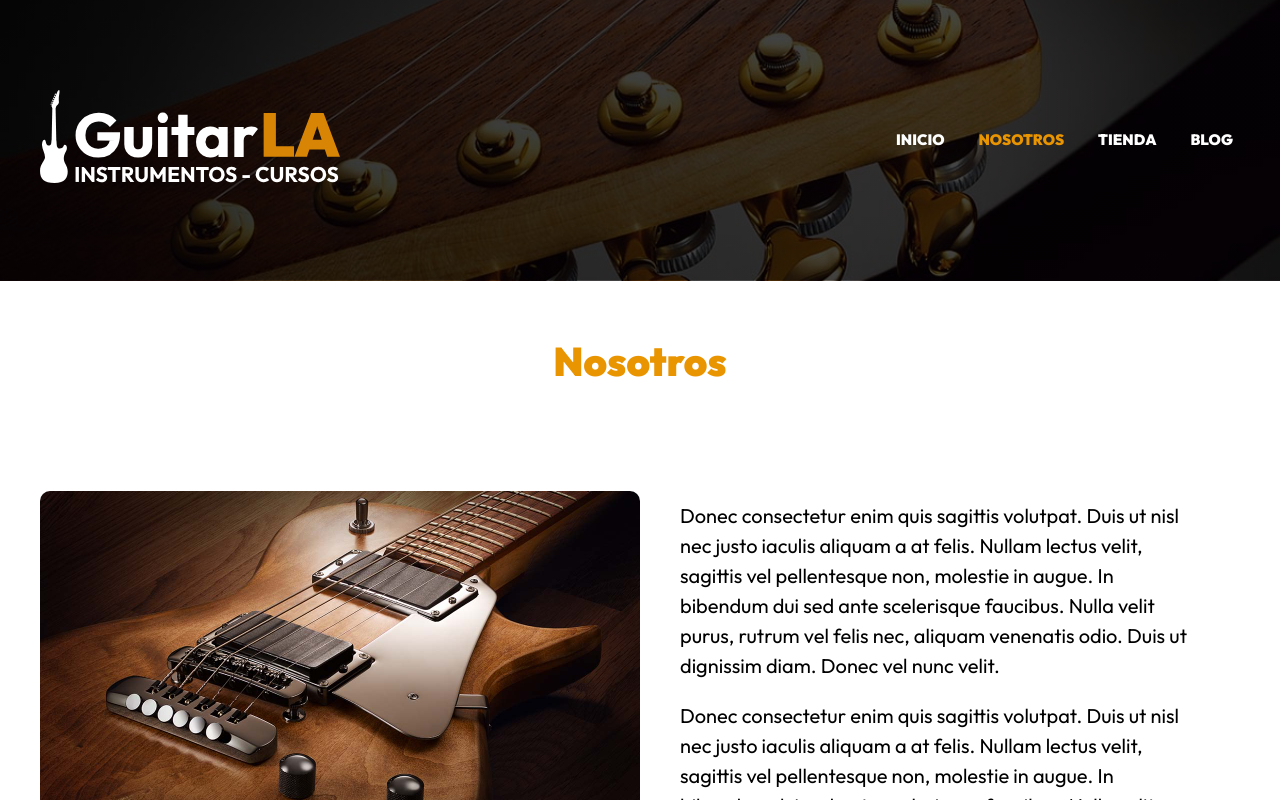
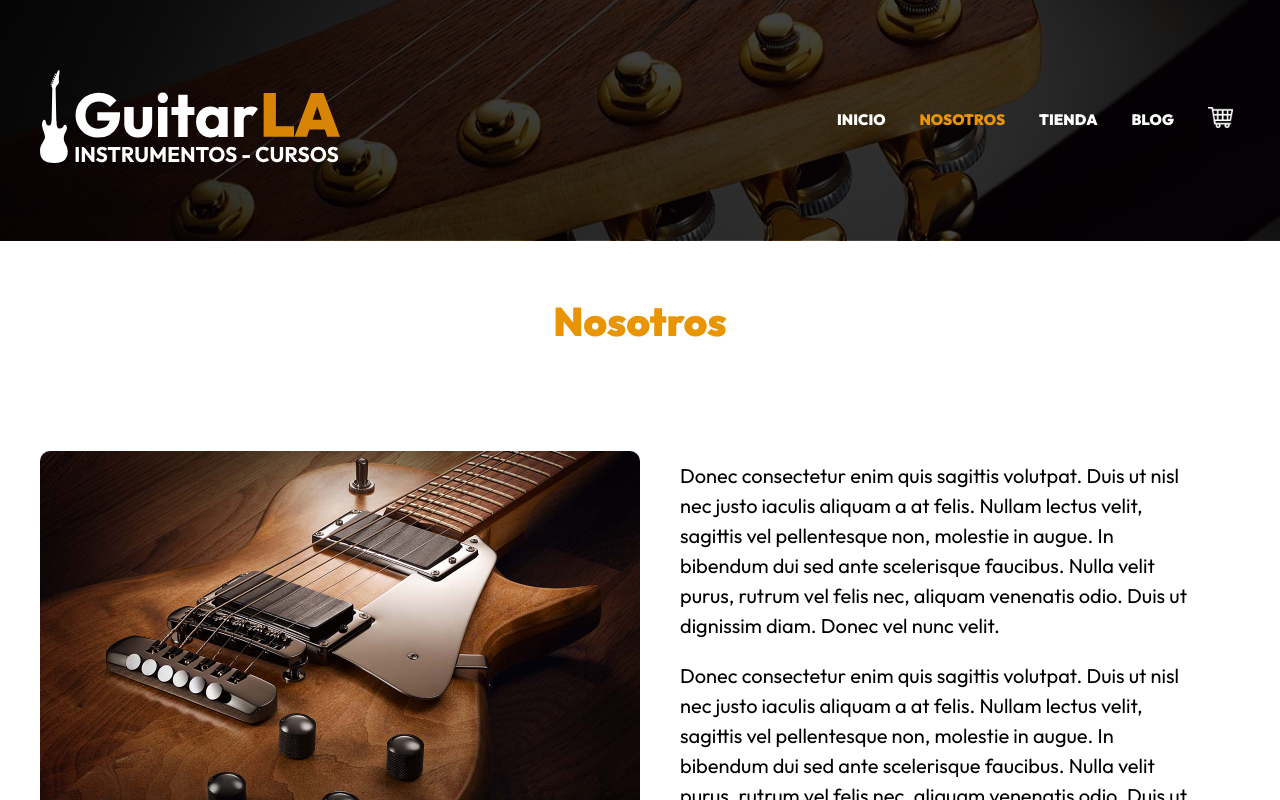
Before and after one commit to victorivanlopezlearning/guitarla-next, a Next.js app: page /about in a window 1280 px wide. Shown: the top 800 px of the page. Built offline with nearby package versions, Linux system fonts and the light colour scheme.

Commit message:
Add: icon page cart

```diff
--- a/components/navigation.js
+++ b/components/navigation.js
@@ -32,6 +32,12 @@ export default function Navigation() {
       >
         Blog
       </Link>
+      <Link
+        className={`${styles.link}`}
+        href='/cart'
+      >
+        <img className={styles.icon} src='/img/shop-cart.png' alt="Icon cart" />
+      </Link>
     </nav>
   )
 }
--- a/styles/header.module.css
+++ b/styles/header.module.css
@@ -2,7 +2,7 @@
   background-image: linear-gradient(to right, rgb(0 0 0 / .8), rgb(0 0 0 / .7)), url(/img/header.jpg);
   background-size: cover;
   background-position: center;
-  padding: 6rem 0;
+  padding: 4rem 0;
   position: relative;
 }
 .bar {
@@ -41,16 +41,26 @@
   font-size: 1.5rem;
   padding: .7rem;
 }
+.link:last-of-type {
+  display: none;
+}
+@media (min-width: 768px) {
+  .link:last-of-type {
+    display: block;
+  }
+}
 @media (hover: hover) {
   .link {
     transition: background-color .3s;
   }
 
-  .link:hover:not(.active) {
+  .link:hover:not(.active, .link:last-of-type) {
     background-color: var(--primary);
   }
 }
-
 .active {
   color: var(--primary);
 }
+.icon {
+  width: 2.5rem;
+}
```
